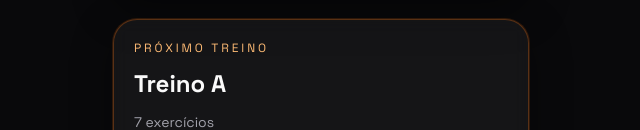
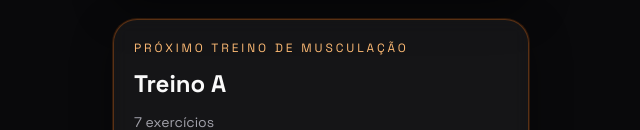
Before and after one commit to lnrdgst/daily-workout, a React (Vite) app: page / in a window 1280 px wide. Shown: the part 294-424 px from the top of the page, without its empty margins (319-959 px from the left). Built offline with nearby package versions, Linux system fonts and the light colour scheme.

Commit message:
feat:atualiza titulo Próximo treino para Próximo treino de musculação

```diff
--- a/src/pages/HomePage.tsx
+++ b/src/pages/HomePage.tsx
@@ -116,7 +116,7 @@ export const HomePage = () => {
           <>
             {nextWorkout && (
               <section className="panel space-y-3 border-accent-500/30 p-5">
-                <p className="text-xs uppercase tracking-[0.24em] text-accent-300">Próximo treino</p>
+                <p className="text-xs uppercase tracking-[0.24em] text-accent-300">Próximo treino de musculação</p>
                 <h3 className="break-words text-2xl font-bold">{nextWorkout.name}</h3>
                 <p className="text-sm text-zinc-400">{nextWorkout.exercises.length} {nextWorkout.exercises.length === 1 ? 'exercício' : 'exercícios'}</p>
                 <Link to={`/workout/${nextWorkout.id}`} state={{ origin: 'home-next-workout' }} className="touch-button w-full bg-accent-500 text-zinc-950">Ver treino {nextWorkout.id}</Link>
```
